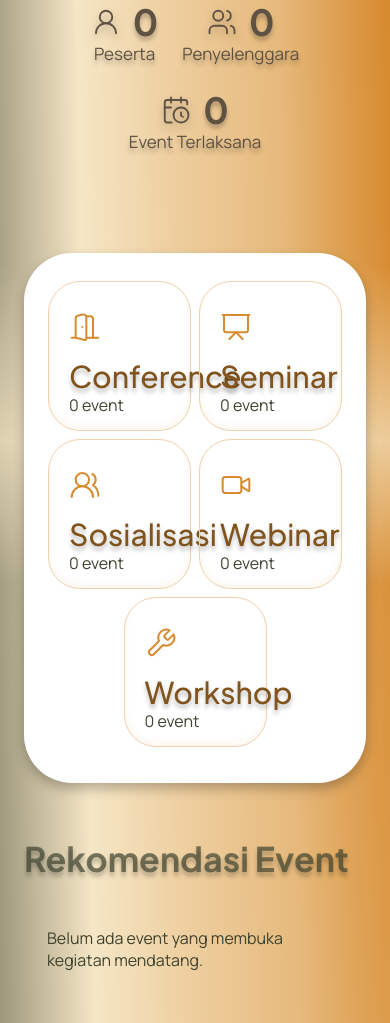
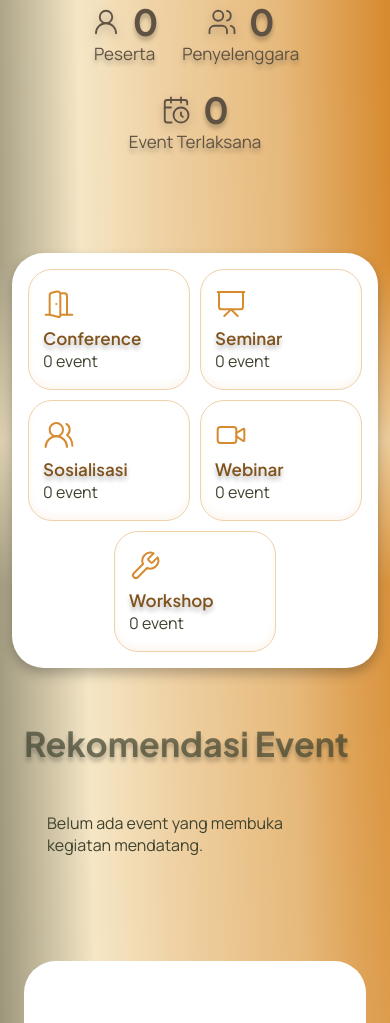
Before and after one commit to HikaruYui/simevent-web, a Django app: page / in a window 390 px wide. Shown: the part 599-1622 px from the top of the page. Run offline with Django 5.2, Linux system fonts and the light colour scheme; data comes from the database, SQL or seed files in the repository; data that the repository does not hold is empty.

Commit message:
fix: baikin layout card event (harga dan tombol)

```diff
--- a/frontend/static/css/style.css
+++ b/frontend/static/css/style.css
@@ -219,24 +219,29 @@ button, input { font: inherit; }
 .stats__label { font: 400 22px/28px var(--font-body); }
 
 .categories {
-  display: flex; justify-content: center; gap: 8px;
-  max-width: 1113px; margin: 99px auto 0; padding: 29px 40px 52px;
+  --cols: 5;
+  --gap: 12px;
+  display: flex; flex-wrap: wrap; justify-content: center; gap: var(--gap);
+  max-width: 1113px; margin: 99px auto 0; padding: 32px;
   background: #fff; border-radius: 48px;
   box-shadow: 0 6px 12px rgba(0, 0, 0, .25);
 }
 .category {
-  width: 200px; height: 150px; padding: 29px 20px 0;
-  display: flex; flex-direction: column; align-items: flex-start;
-  border: 1px solid #EFD1AC; border-radius: 32px;
+  flex: 0 0 calc((100% - (var(--cols) - 1) * var(--gap)) / var(--cols) - .1px);
+  min-width: 0;
+  padding: 22px 18px 24px;
+  display: flex; flex-direction: column; align-items: flex-start; justify-content: flex-start;
+  border: 1px solid #EFD1AC; border-radius: 28px;
   box-shadow: inset 0 -4px 6px rgba(215, 139, 48, .08);
   transition: background-color .2s, border-color .2s, transform .2s;
 }
 .category__icon { width: 32px; height: 32px; color: var(--orange); }
 .category strong {
-  margin-top: 14px; font: 400 30px/38px var(--font-head); color: var(--brown);
-  text-shadow: var(--shadow-text);
+  margin-top: 8px; font-family: var(--font-head); font-weight: 600;
+  font-size: clamp(18px, 2.2vw, 24px); line-height: 1.25; color: var(--brown);
+  text-shadow: var(--shadow-text); overflow-wrap: break-word; max-width: 100%;
 }
-.category span { font: 400 16px/20px var(--font-body); }
+.category span { margin-top: 2px; font: 400 16px/20px var(--font-body); }
 .category:hover { background: var(--cream-card); border-color: var(--orange); }
 
 .section { max-width: 1232px; margin: 0 auto; padding: 0 24px; }
@@ -296,8 +301,12 @@ button, input { font: inherit; }
 .event-card__meta { margin-top: 13px; display: grid; gap: 7px; }
 .event-card__meta li { display: flex; align-items: center; gap: 8px; height: 24px; font: 400 16px/1 var(--font-body); color: var(--muted); }
 .event-card__meta .icon { width: 18px; height: 18px; }
-.event-card__foot { margin-top: 2px; display: flex; align-items: center; justify-content: space-between; }
-.price { font: 700 24px/1 var(--font-head); color: var(--orange); }
+.event-card__foot {
+  margin-top: auto; padding-bottom: 12px;
+  display: flex; align-items: center; justify-content: space-between; gap: 8px;
+}
+.event-card__foot .btn { flex: none; white-space: nowrap; }
+.price { font: 700 22px/1 var(--font-head); color: var(--orange); white-space: nowrap; }
 
 .why { max-width: 1232px; margin: 105px auto 77px; padding: 0 24px; }
 .why__box {
@@ -378,8 +387,20 @@ button, input { font: inherit; }
 .footer__bottom div { display: flex; gap: 18px; }
 .footer__bottom a:hover { color: var(--orange); }
 
+@media (min-width: 1101px) {
+  .categories:has(> .category:nth-child(6):last-child) { --cols: 3; }
+  .categories:has(> .category:nth-child(7):last-child),
+  .categories:has(> .category:nth-child(8):last-child),
+  .categories:has(> .category:nth-child(11):last-child),
+  .categories:has(> .category:nth-child(12):last-child) { --cols: 4; }
+}
+
 @media (max-width: 1320px) {
   .events__grid { grid-template-columns: repeat(4, minmax(0, 1fr)); gap: 12px; margin-inline: 0; }
+  .event-card { padding-inline: 16px; }
+  .event-card__foot .btn { padding: 0 12px; font-size: 13px; }
+  .event-card__foot .btn .icon { display: none; }
+  .price { font-size: 16px; }
 }
 @media (max-width: 900px) {
   .events__grid { grid-template-columns: repeat(2, minmax(0, 296px)); justify-content: center; gap: 16px; }
@@ -391,11 +412,13 @@ button, input { font: inherit; }
 }
 @media (max-width: 1100px) {
   .navbar { flex-wrap: wrap; justify-content: space-between; padding: 16px 28px; }
+  .events__grid { grid-template-columns: repeat(2, minmax(0, 296px)); }
   .jj-site-header .navbar, .tt-site-header .navbar { flex-wrap: wrap; }
   .navbar__menu { order: 3; width: 100%; margin: 0; justify-content: center; flex-wrap: wrap; }
   .navbar__actions { margin: 0; }
   .hero { padding-top: 260px; }
-  .categories { flex-wrap: wrap; margin-inline: 24px; padding: 28px 24px 36px; }
+  .categories { --cols: 3; --gap: 10px; margin-inline: 24px; padding: 24px; }
+  .categories:has(> .category:nth-child(4):last-child) { --cols: 2; }
   .why__box { grid-template-columns: 1fr; }
   .why__right { padding-top: 0; }
   .footer__grid { grid-template-columns: 1fr 1fr; gap: 32px; }
@@ -412,7 +435,9 @@ button, input { font: inherit; }
   .stats { gap: 24px; margin-top: 48px; }
   .stats__num { font-size: 36px; line-height: 40px; }
   .stats__num .icon { width: 30px; height: 30px; }
-  .category { width: calc(50% - 4px); }
+  .categories { --cols: 2; margin-inline: 12px; padding: 16px; border-radius: 32px; }
+  .category { padding: 18px 14px 18px; border-radius: 24px; }
+  .category strong { font-size: 17px; }
   .section__title { font-size: 34px; line-height: 42px; }
   .events__grid { grid-template-columns: minmax(0, 296px); }
   .why__pill { font-size: 24px; height: 88px; padding: 0 16px; text-align: center; }
--- a/frontend/templates/landing_page.html
+++ b/frontend/templates/landing_page.html
@@ -119,13 +119,15 @@
   </div>
 
 
-  <div class="categories">
+    <div class="categories">
     {% for category in categories %}
-    <a class="category" href="{% url 'jelajah' %}?kategori={{ category.code|lower|urlencode }}">
-      <svg class="icon category__icon"><use href="#ic-{% if category.code|lower == 'conference' %}konferensi{% elif category.code|lower == 'workshop' %}workshop{% elif category.code|lower == 'webinar' %}webinar{% elif category.code|lower == 'sosialisasi' %}sosialisasi{% else %}seminar{% endif %}"/></svg>
+    {% with c=category.code|lower %}
+    <a class="category" href="{% url 'jelajah' %}?kategori={{ c|urlencode }}">
+      <svg class="icon category__icon" aria-hidden="true"><use href="#ic-{% if c == 'conference' or c == 'konferensi' %}konferensi{% elif c == 'workshop' %}workshop{% elif c == 'webinar' %}webinar{% elif c == 'sosialisasi' %}sosialisasi{% elif c == 'kuliah-umum' or c == 'kuliah_umum' or c == 'kuliah umum' %}kuliah-umum{% elif c == 'seminar' %}seminar{% else %}kategori{% endif %}"/></svg>
       <strong>{{ category.name }}</strong>
       <span>{{ category.event_count }} event</span>
     </a>
+    {% endwith %}
     {% empty %}<p>Belum ada kategori event.</p>{% endfor %}
   </div>
 </section>
@@ -136,14 +138,24 @@
     {% for event in recommended_events %}
     <article class="event-card">
       <div class="event-card__img" style="background-image:url('{% if event.banner %}{{ event.banner.url }}{% else %}{% static 'img/hero.jpg' %}{% endif %}')" aria-hidden="true"></div>
-      <div class="event-card__chips"><span class="chip chip--cream">{{ event.event_type.name }}</span><span class="chip chip--white">{{ event.start_datetime|date:"d M Y" }}</span></div>
+
+      <div class="event-card__chips">
+        <span class="chip chip--cream">{{ event.event_type.name }}</span>
+        <span class="chip chip--white">{{ event.start_datetime|date:"d M Y" }}</span>
+      </div>
+
       <span class="status status--{% if event.is_ongoing %}live{% else %}soon{% endif %}"><i></i> {% if event.is_ongoing %}Sedang Berlangsung{% else %}Akan Datang{% endif %}</span>
+
       <h3 class="event-card__title">{{ event.title }}</h3>
+
       <ul class="event-card__meta">
         <li><svg class="icon"><use href="#ic-pin"/></svg>{{ event.venue }}</li>
         <li><svg class="icon"><use href="#ic-user"/></svg>{{ event.organizer.get_full_name|default:event.organizer.email }}</li>
       </ul>
-      <div class="event-card__foot"><span class="price">{% if event.price %}Rp {{ event.price|floatformat:0 }}{% else %}Gratis{% endif %}</span><a class="btn btn--dark btn--sm" href="{% url 'detail_event' event.slug %}">Lihat Event <svg class="icon"><use href="#ic-arrow"/></svg></a></div>
+      <div class="event-card__foot">
+        <span class="price">{% if event.price %}Rp{{ event.price|floatformat:"0g" }}{% else %}Gratis{% endif %}</span>
+        <a href="#" class="btn btn--dark btn--sm">Lihat Event &rarr;</a>
+      </div>
     </article>
     {% empty %}<p>Belum ada event yang membuka kegiatan mendatang.</p>
     {% endfor %}
--- a/frontend/templates/partials/icons.html
+++ b/frontend/templates/partials/icons.html
@@ -17,6 +17,8 @@
     <symbol id="ic-seminar" viewBox="0 0 24 24"><path d="M2 3h20"/><path d="M21 3v11a2 2 0 0 1-2 2H5a2 2 0 0 1-2-2V3"/><path d="m7 21 5-5 5 5"/></symbol>
     <symbol id="ic-webinar" viewBox="0 0 24 24"><path d="m16 13 5.223 3.482a.5.5 0 0 0 .777-.416V7.87a.5.5 0 0 0-.752-.432L16 10.5"/><rect x="2" y="6" width="14" height="12" rx="2"/></symbol>
     <symbol id="ic-sosialisasi" viewBox="0 0 24 24"><path d="M18 21a8 8 0 0 0-16 0"/><circle cx="10" cy="8" r="5"/><path d="M22 20c0-3.37-2-6.5-4-8a5 5 0 0 0-.45-8.3"/></symbol>
+        <symbol id="ic-kuliah-umum" viewBox="0 0 24 24"><path d="M21.42 10.922a1 1 0 0 0-.019-1.838L12.83 5.18a2 2 0 0 0-1.66 0L2.6 9.08a1 1 0 0 0 0 1.832l8.57 3.908a2 2 0 0 0 1.66 0z"/><path d="M22 10v6"/><path d="M6 12.5V16a6 3 0 0 0 12 0v-3.5"/></symbol>
+    <symbol id="ic-kategori" viewBox="0 0 24 24"><path d="M12.586 2.586A2 2 0 0 0 11.172 2H4a2 2 0 0 0-2 2v7.172a2 2 0 0 0 .586 1.414l8.704 8.704a2.426 2.426 0 0 0 3.42 0l6.58-6.58a2.426 2.426 0 0 0 0-3.42z"/><circle cx="7.5" cy="7.5" r=".5" fill="currentColor"/></symbol>
 
     {# Ikon fitur "Mengapa harus SIMEVENT" #}
     <symbol id="ic-qr" viewBox="0 0 24 24"><path d="M3 7V5a2 2 0 0 1 2-2h2"/><path d="M17 3h2a2 2 0 0 1 2 2v2"/><path d="M21 17v2a2 2 0 0 1-2 2h-2"/><path d="M7 21H5a2 2 0 0 1-2-2v-2"/><path d="M8 7v10"/><path d="M12 7v10"/><path d="M16 7v10"/></symbol>
```
